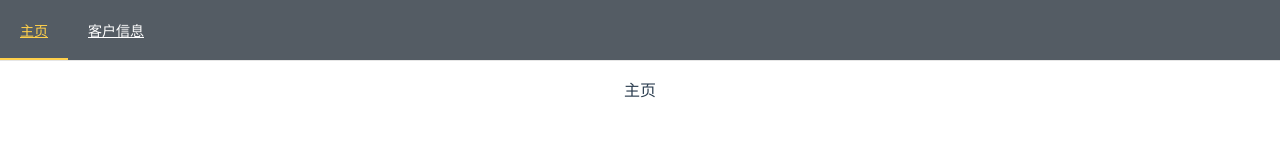
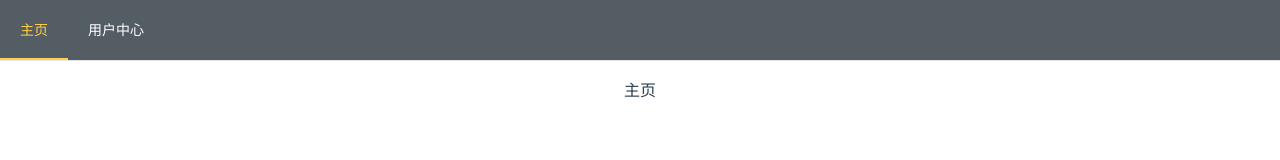
Before and after one commit to Howard277/mars_static, a Vue app: page / in a window 1280 px wide. Shown: the top 160 px of the page. Built offline with nearby package versions, Linux system fonts and the light colour scheme.

Commit message:
优化菜单

```diff
--- a/src/App.vue
+++ b/src/App.vue
@@ -9,12 +9,8 @@
       text-color="#fff"
       active-text-color="#ffd04b"
     >
-      <el-menu-item index="1">
-        <router-link to="/">主页</router-link>
-      </el-menu-item>
-      <el-menu-item index="2">
-        <router-link to="/customer">客户信息</router-link>
-      </el-menu-item>
+      <!--菜单的组成是通过data中的menus数组构成的-->
+      <el-menu-item v-for="item in menus" :key="item.index" :index="item.index">{{item.name}}</el-menu-item>
     </el-menu>
     <router-view></router-view>
   </div>
@@ -23,20 +19,29 @@
 <script>
 export default {
   name: 'App',
-  data () {
+  data() {
     return {
       menus: [{
-        'name': '处理中心'
+        'index': 'mainpage',
+        'name': '主页',
+        'path': '/'
       }, {
-        'name': '用户中心'
+        'index': 'usercenter',
+        'name': '用户中心',
+        'path': '/customer'
       }],
-      activeIndex: '1',
-      activeIndex2: '1'
+      activeIndex: 'mainpage',
+      activeIndex2: 'mainpage'
     }
   },
   methods: {
-    handleSelect: function () {
-
+    // 菜单变更处理函数，遍历data中的menus数据，判断当前选中菜单的index数据然后调整的指定路径
+    handleSelect: function (key, keyPath) {
+      for(let idx in this.$data['menus']){
+        if(this.$data['menus'][idx]['index'] === key){
+          this.$router.push(this.$data['menus'][idx]['path'])
+        }
+      }
     }
   }
 }
```
